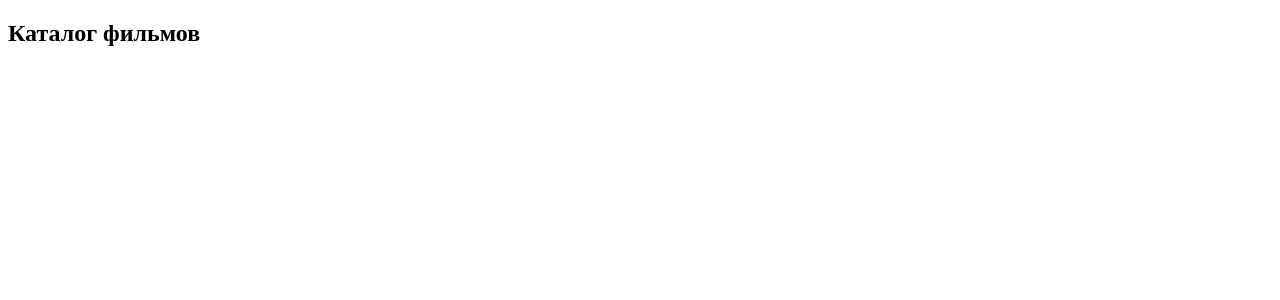
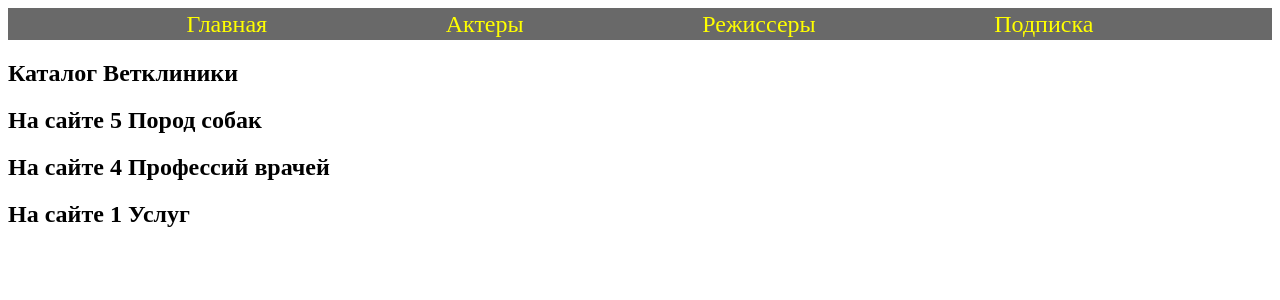
Before and after one commit to BareonZahar/Django09Kino, a Django app: page / in a window 1280 px wide. Shown: the top 300 px of the page. Run offline with Django 4.2, Linux system fonts and the light colour scheme; data comes from the database, SQL or seed files in the repository; both versions use the stored data as it was after the commit.

Commit message:
vet mod-15

```diff
--- /dev/null
+++ b/catalog/static/css/vetclin.css
@@ -0,0 +1,15 @@
+.clinic{
+    display: flex;
+    flex-direction: row;
+    justify-content: space-evenly;
+    background-color: dimgray;
+    line-height: 2em;
+}
+.clinic a{
+    text-decoration: none;
+    color: yellow;
+    font-size: 1.5em;
+}
+.clinic a:hover{
+    background-color: violet;
+}
--- a/catalog/views.py
+++ b/catalog/views.py
@@ -1,5 +1,9 @@
 from django.shortcuts import render
-
+from .models import *
 # Create your views here.
 def index(req):
-    return render(req,'index.html')
+    numbreed = Breed.objects.all().count()
+    numdoctor = Doctors.objects.all().count()
+    numservis = Vet_clinic.objects.filter(services__vet_clinic=1).count()
+    data = {'k1':numbreed,'k2':numdoctor,'k3':numservis}
+    return render(req,'index.html',context=data)
--- a/templates/index.html
+++ b/templates/index.html
@@ -1,10 +1,28 @@
 <!DOCTYPE html>
+{% load static %}
 <html lang="en">
 <head>
     <meta charset="UTF-8">
+    {%  block head %}
     <title>Кино</title>
+        <link rel="stylesheet" href="{% static 'css/vetclin.css' %}">
+    {% endblock %}
 </head>
 <body>
-<h2>Каталог фильмов</h2>
+     {% block menu %}
+       <div class="clinic">
+           <a href="{% url 'home' %}">Главная</a>
+{#           <a href="{% url 'allkino' %}">Фильмы</a>#}
+           <a href="">Актеры</a>
+           <a href="">Режиссеры</a>
+           <a href="">Подписка</a>
+       </div>
+     {% endblock menu %}
+     {% block content %}
+         <h2>Каталог Ветклиники</h2>
+         <h2>На сайте {{ k1 }} Пород собак</h2>
+         <h2>На сайте {{ k2 }} Профессий врачей</h2>
+         <h2>На сайте {{ k3 }} Услуг</h2>
+ {% endblock content %}
 </body>
 </html>
```
Also changed, not shown: db.sqlite3.
